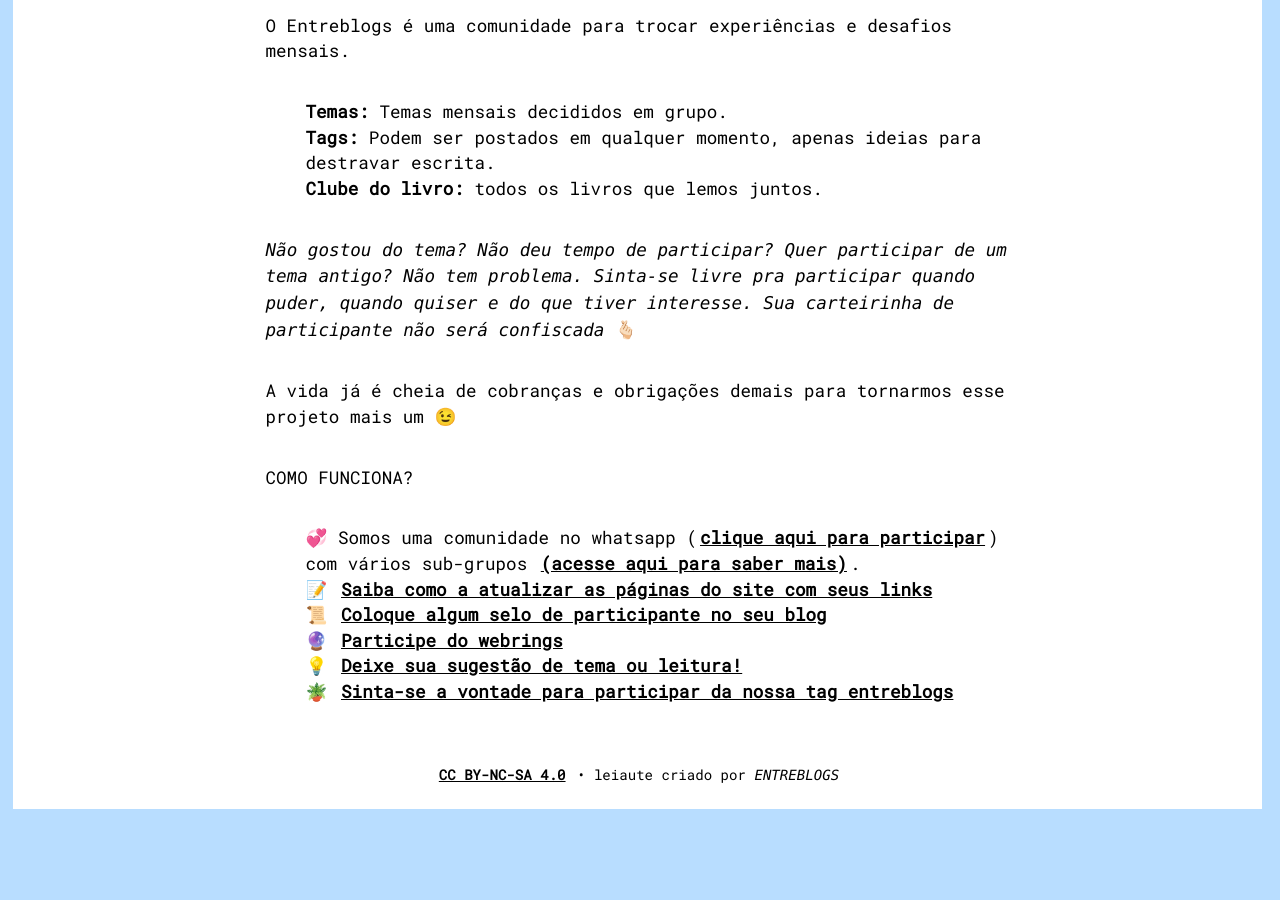
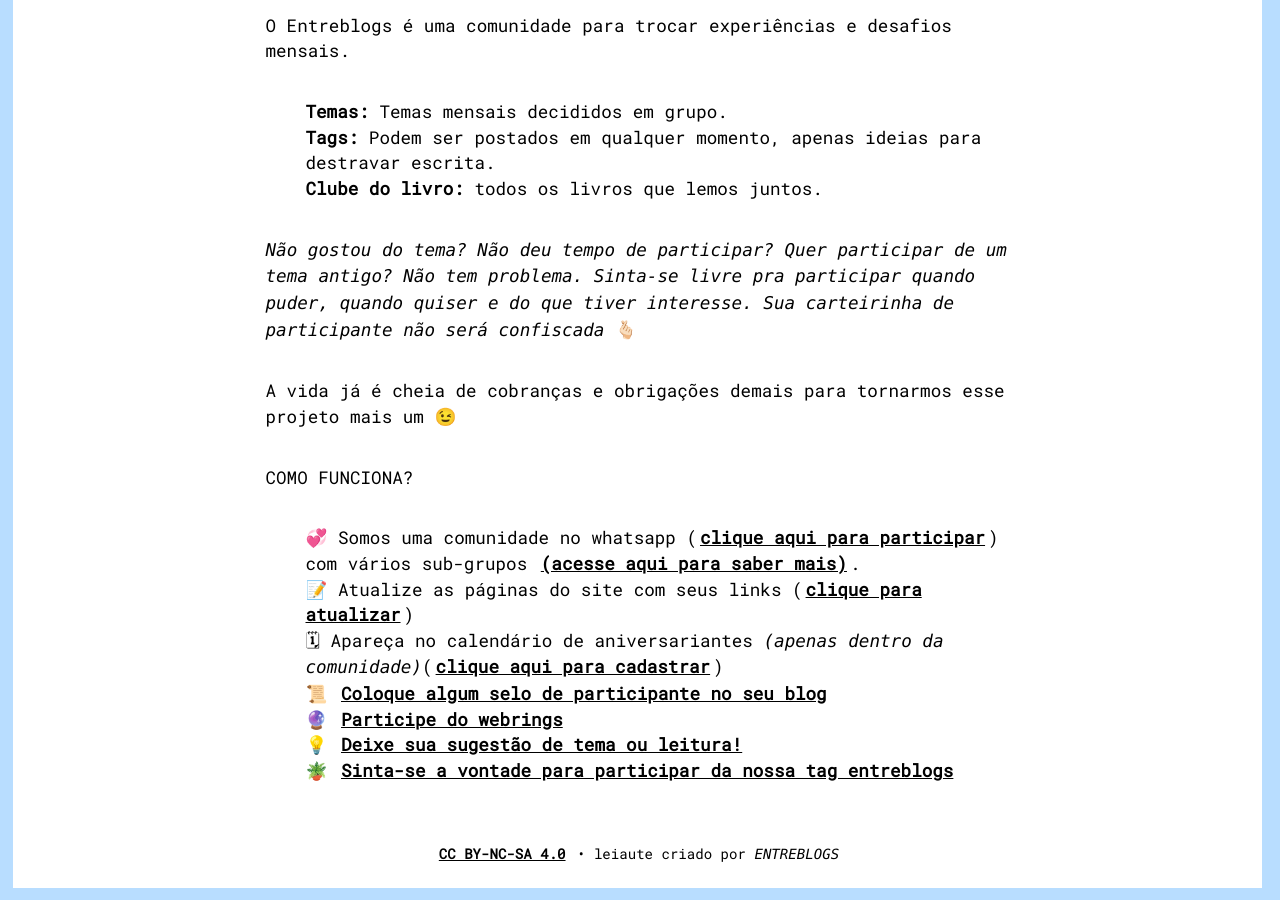
Before and after one commit to bamoretti/entreblogs, a Jekyll site: the page built from bem-vinde.md, in a window 1280 px wide and 900 px high, scrolled down 602 px. Built offline with Jekyll 4.4.1, drawn with Linux system fonts in a browser that asks for light colours; comment, search, counter and statistics services are not loaded; before the commit the page ends 1424 px from its top, so only the background shows below that.

Commit message:
Update community participation instructions in bem-vinde.md

```diff
--- a/bem-vinde.md
+++ b/bem-vinde.md
@@ -21,7 +21,8 @@ A vida já é cheia de cobranças e obrigações demais para tornarmos esse proj
 
 COMO FUNCIONA?
 + 💞  Somos uma comunidade no whatsapp (<a href="https://chat.whatsapp.com/K2Z3qQVCMr60iIHkdUuwaW">clique aqui para participar</a>) com vários sub-grupos [(acesse aqui para saber mais)]({{ site.baseurl }}/no-whatsapp).
-+ 📝 [Saiba como a atualizar as páginas do site com seus links]({{ site.baseurl }}/como-atualizar)
++ 📝 Atualize as páginas do site com seus links (<a href="https://forms.gle/q7RHYKHAo7R83hsL8">clique para atualizar</a>)
++ 🗓 Apareça no calendário de aniversariantes _(apenas dentro da comunidade)_(<a href="https://forms.gle/NyxJ9yG2Awdi1Qbd8">clique aqui para cadastrar</a>)
 + 📜 [Coloque algum selo de participante no seu blog]({{ site.baseurl }}/selos)
 + 🔮 [Participe do webrings]({{ site.baseurl }}/webring)
 + 💡 <a href="https://docs.google.com/spreadsheets/d/1E7KnCTuP8bg-uNoYKGjDWce68cDnQVomRLmbCMGOHgI/edit?usp=drive_link">Deixe sua sugestão de tema ou leitura! </a>
```
